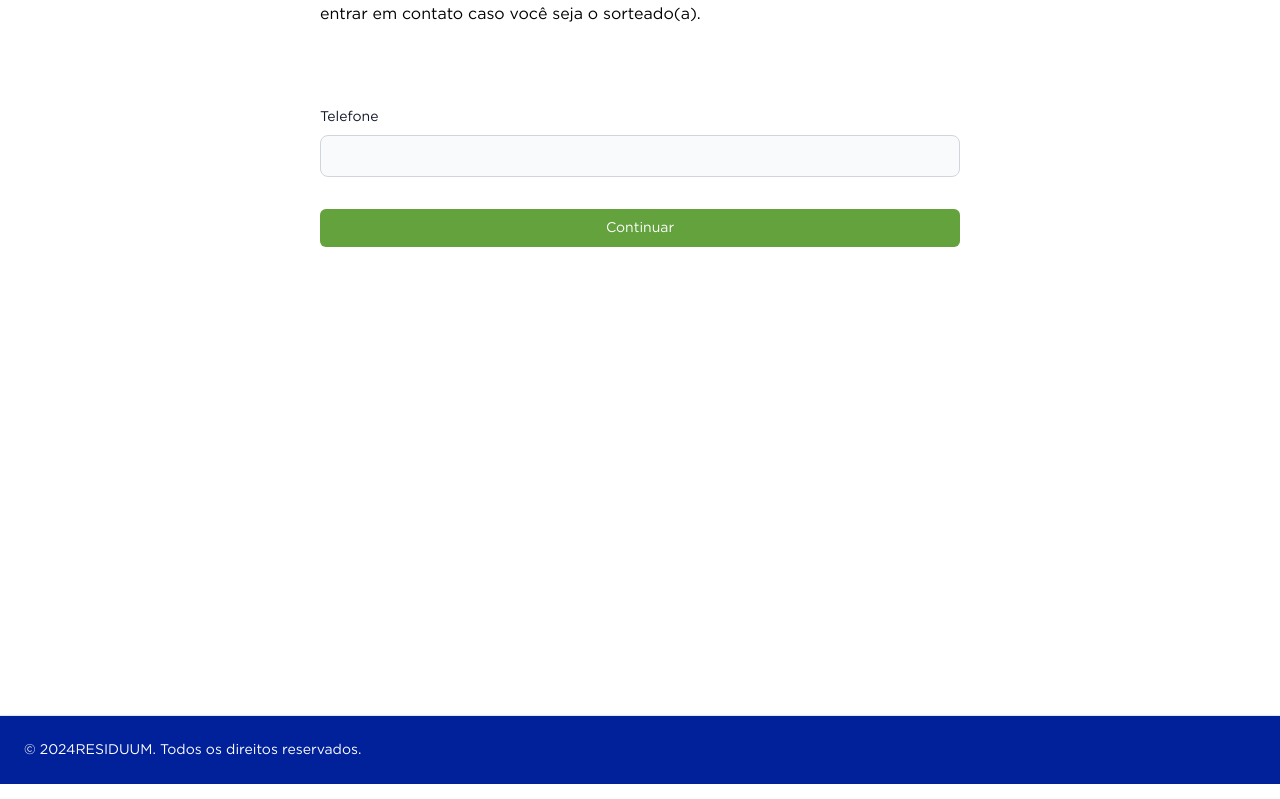
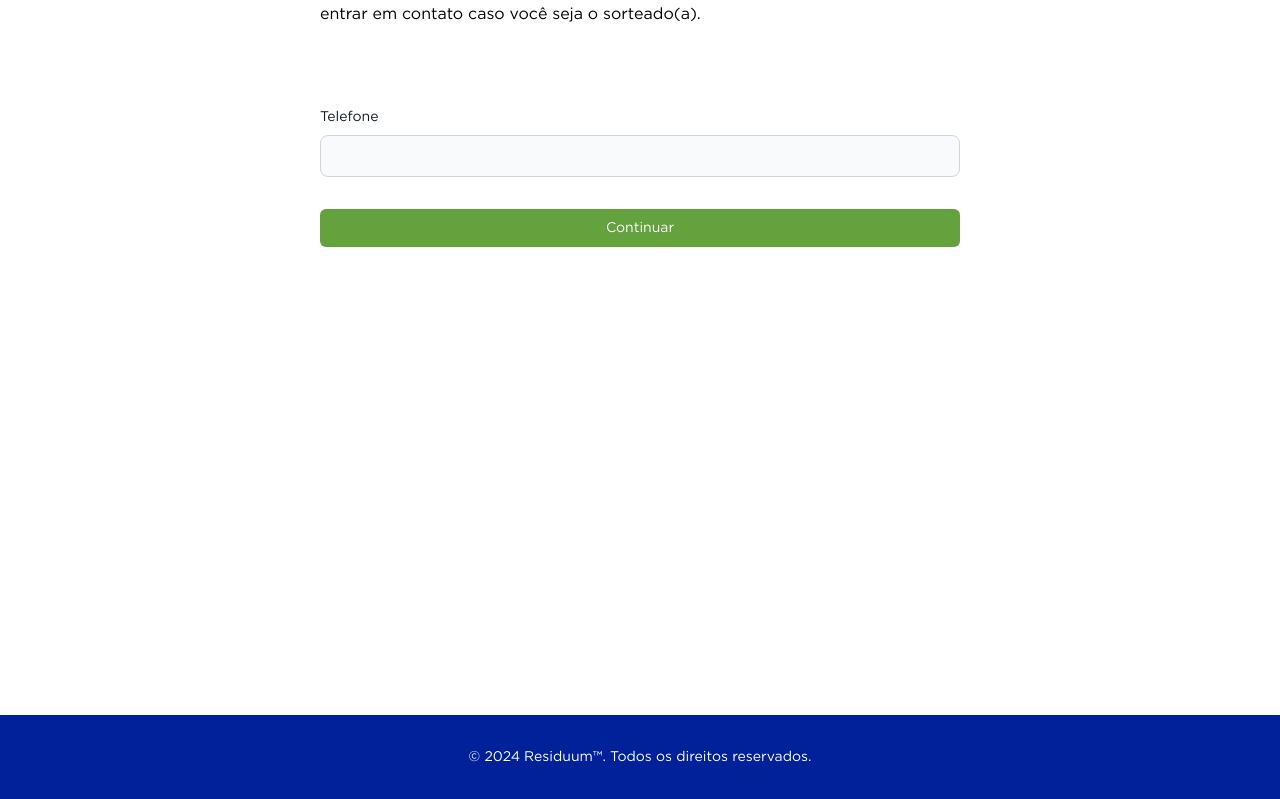
Before and after one commit to residuumdev/mostra-sustentavel, a Next.js app: page /ponto-coleta in a window 1280 px wide. Shown: the part 222-1021 px from the top of the page. Built offline with nearby package versions, Linux system fonts and the light colour scheme.

Commit message:
fix: footer centralizado.

```diff
--- a/src/app/ponto-coleta/components/footer.tsx
+++ b/src/app/ponto-coleta/components/footer.tsx
@@ -1,13 +1,19 @@
-export default function PontoFooter() {
+"use client";
+
+import { Footer } from "flowbite-react";
+
+function ComponentFooter() {
   return (
-    <footer className="bottom-0 left-0 z-20 flex w-full flex-auto border-t border-gray-200 bg-ponto p-4 shadow dark:border-gray-600 dark:bg-gray-800 md:flex md:items-center md:justify-between md:p-6">
-      <span className="text-sm text-white dark:text-gray-400 sm:text-center">
-        © 2024
-        <a href="" className="">
-          RESIDUUM
-        </a>
-        . Todos os direitos reservados.
-      </span>
-    </footer>
+    <Footer className="">
+      <div className="w-full  text-center">
+        <Footer.Copyright
+          by="Residuum™. Todos os direitos reservados."
+          year={2024}
+          className="bg-ponto p-8 text-white"
+        />
+      </div>
+    </Footer>
   );
 }
+
+export default ComponentFooter;
--- a/src/app/ponto-coleta/page.tsx
+++ b/src/app/ponto-coleta/page.tsx
@@ -34,7 +34,7 @@ export default function HomeComponent() {
   }
   return (
     <>
-      <div className="mx-auto max-w-2xl px-4 py-8 lg:py-16">
+      <div className="m-auto max-w-2xl px-4 py-8 lg:py-16">
         Para participar da campanha, insira seu número de telefone para que
         possamos entrar em contato caso você seja o sorteado(a).
       </div>
```
